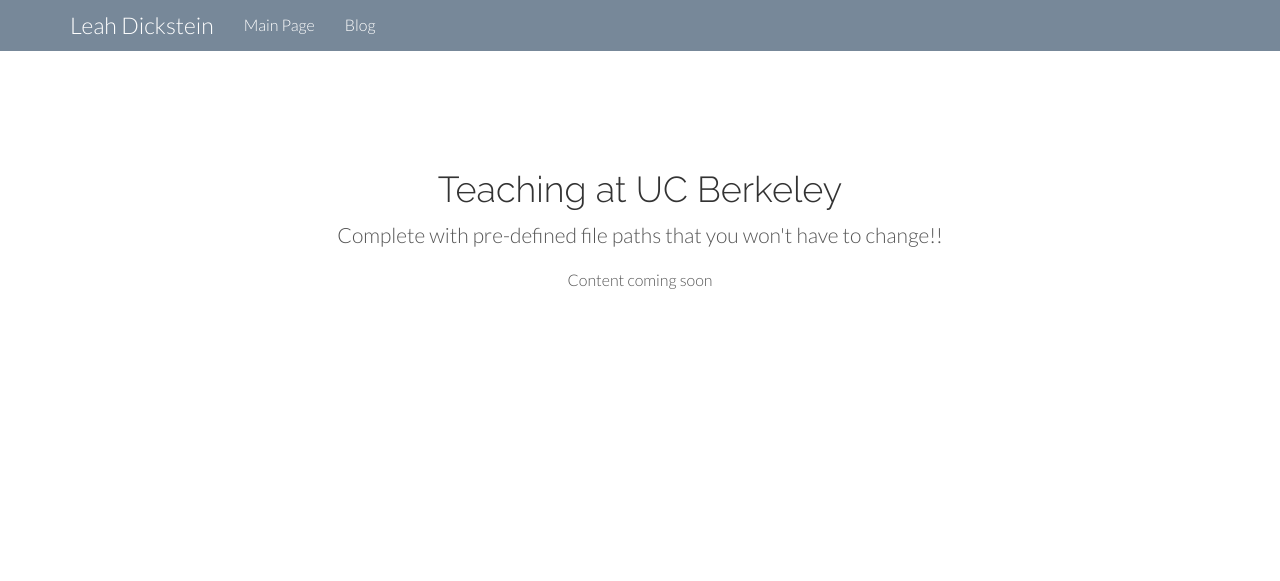
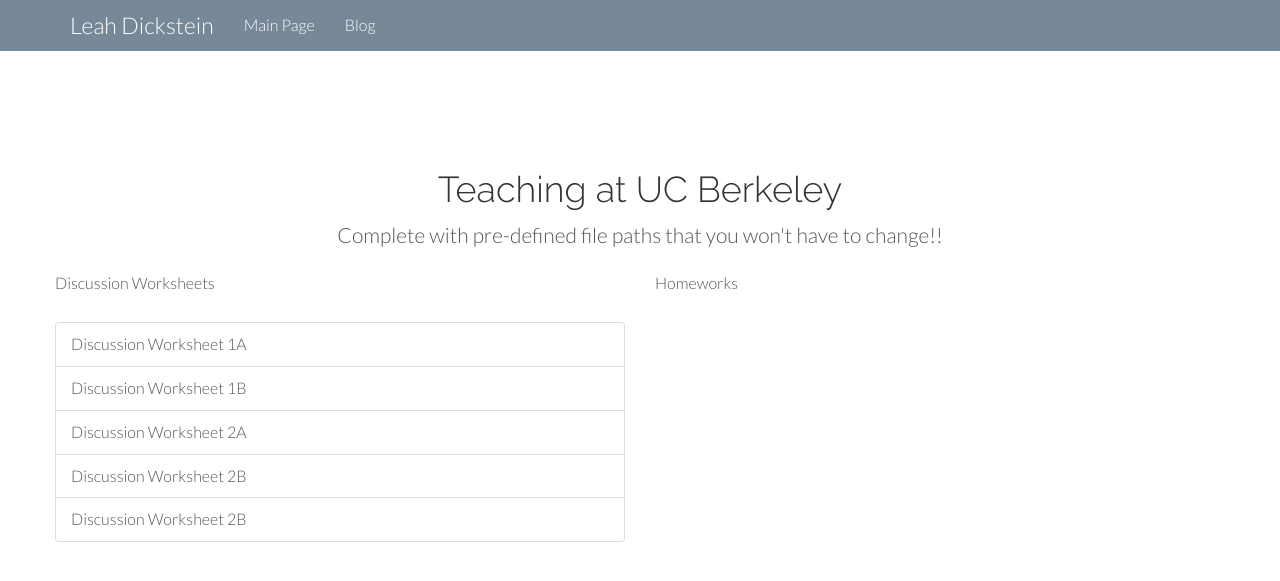
Before and after one commit to Lahaela/lahaela.github.io, a PHP site: page /teaching/index.html in a window 1280 px wide. Shown: the top 581 px of the page. Run offline with PHP 8.4, Linux system fonts and the light colour scheme.

Commit message:
adding columns to teaching page

```diff
--- a/assets/css/main.css
+++ b/assets/css/main.css
@@ -143,7 +143,6 @@
 .navbar-inverse .navbar-brand:focus {
   color: #ffffff;
   background-color: transparent;
-  font-weight: 600;
 }
 
 .navbar-inverse .navbar-text {
@@ -161,6 +160,7 @@
   font-weight: 600;
 }
 
+/*TODO: */
 .navbar-inverse .navbar-nav > .active > a,
 .navbar-inverse .navbar-nav > .active > a:hover,
 .navbar-inverse .navbar-nav > .active > a:focus {
--- a/index.html
+++ b/index.html
@@ -30,7 +30,7 @@
 
 
     <div class="container">
-    	<div class="col-lg-7 col-lg-offset-3">
+    	<div class="col-lg-8 col-lg-offset-2">
 
     		<!-- ===== vCard Navigation ===== -->
     		<div class="row w round">
@@ -68,6 +68,8 @@
 
 	    			  <!-- ===== Second Tab ===== -->
 					  <div class="tab-pane" id="resume">
+					  	<h4> Resume </h4>
+							<hr>
 					  	<h4><i class="icon-briefcase"></i> Job Experience</h4>
 					  	<p class="sm">
 					  		Facebook | July 2017 - Present<br/>
@@ -93,6 +95,7 @@
 	    			  <!-- ===== Third Tab ===== -->
 					  <div class="tab-pane" id="projects">
 							<h4> Projects </h4>
+							<hr>
 						  <div class="row">
 							  <div class="col-xs-6 centered">
 							  	<img class="img-responsive" src="assets/img/p01.png" alt="">
@@ -108,6 +111,7 @@
 						<!-- ===== Fourth Tab ===== -->
 					  <div class="tab-pane" id="publications">
 					  <h4> Publications </h4>
+					  <hr>
 						  <p class="sm margin-10"> Cathy Wu, Kanaad Parvate, Nishant Kheterpal, <strong>Leah Dickstein</strong>, Ankur Mehta, Eugene Vinitsky, Alexandre Bayen <a href="assets/files/CISTAR.pdf">"Framework for Control and Deep Reinforcement Learning in Traffic"</a> Intelligent Transportation Systems (2017) In submission. Github code here. </p>
 
 						  <p class="sm margin-10"> <strong>Leah Dickstein</strong>, Vasuki Swamy, Gireeja Ranade and Anant Sahai <a href="assets/files/Allerton_Paper.pdf">“Finite Blocklength Coding for Low Latency</a> High Reliability Wireless Communication” Allerton Conference on Communication, Control and Computing  (2016) </p>
--- a/teaching/index.html
+++ b/teaching/index.html
@@ -4,7 +4,7 @@
     <meta charset="utf-8">
     <meta name="viewport" content="width=device-width, initial-scale=1.0">
     <meta name="description" content="">
-    <meta name="author" content="">
+    <meta name="author" content="Leah Dickstein">
     <link rel="shortcut icon" href="../assets/ico/favicon.png">
 
     <title>Teaching</title>
@@ -45,7 +45,7 @@
             <div class="collapse navbar-collapse" id="bs-example-navbar-collapse-1">
                 <ul class="nav navbar-nav">
                     <li>
-                        <a href="#">Main Page</a>
+                        <a href="www.leahdickstein.com">Main Page</a>
                     </li>
                     <li> <a href="#">Blog</a></li>
                 </ul>
@@ -62,10 +62,24 @@
             <div class="col-lg-12 text-center">
                 <h1>Teaching at UC Berkeley</h1>
                 <p class="lead">Complete with pre-defined file paths that you won't have to change!!</p>
-                <ul class="list-unstyled">
-                    <li>Content coming soon </li>
-                </ul>
-            </div>
+				</div>
+        <!-- /.row -->
+
+				<div class="row">
+					<div class="col-md-6">
+					<p> Discussion Worksheets </p>
+                <ul class="list-group">
+							  <li class="list-group-item">Discussion Worksheet 1A</li>
+							  <li class="list-group-item">Discussion Worksheet 1B</li>
+							  <li class="list-group-item">Discussion Worksheet 2A</li>
+							  <li class="list-group-item">Discussion Worksheet 2B</li>
+							  <li class="list-group-item">Discussion Worksheet 2B</li>
+							</ul>
+            </div><!-- col-md-6 -->
+
+          <div class="col-md-6">
+          <p> Homeworks </p>
+          </div><!-- col-md-6 -->
         </div>
         <!-- /.row -->
 
```
